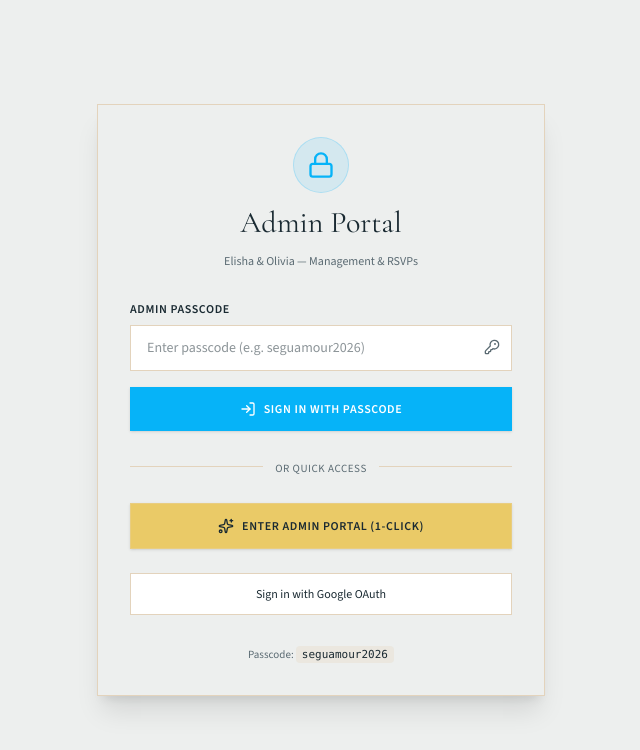
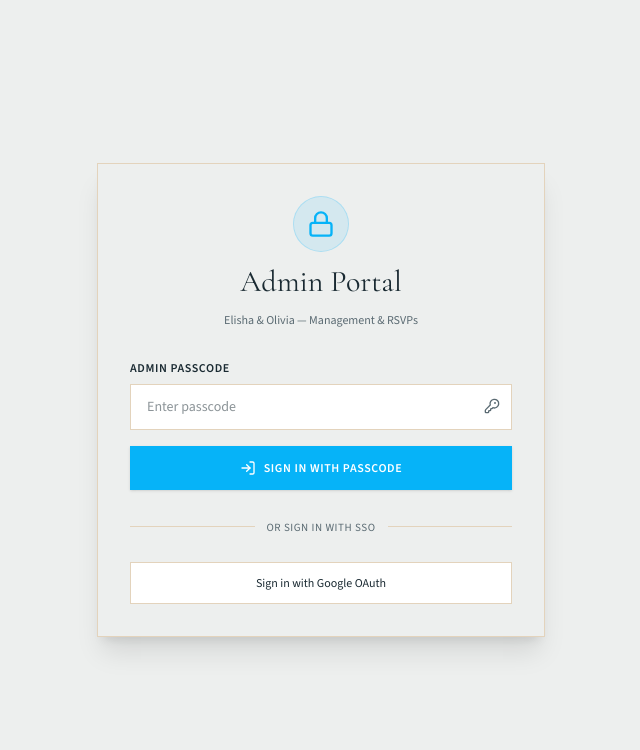
Before and after one commit to sharpshootergh/eli-and-olli, a Next.js app: page /admin/login in a window 1280 px wide. Shown: the top 750 px of the page, without its empty margins (319-959 px from the left). Built offline with nearby package versions, Linux system fonts and the light colour scheme; no server answers.

Commit message:
chmod/fix(prod): production readiness audit, admin login hardening, and build verification

```diff
--- a/app/admin/login/page.tsx
+++ b/app/admin/login/page.tsx
@@ -78,22 +78,14 @@ function LoginForm() {
     const validPasscodes = [
       'seguamour2026',
       'seguamour',
-      '2026',
-      'elishaatosagoe@gmail.com',
-      'elisha',
-      'olivia',
       (process.env.NEXT_PUBLIC_ADMIN_PASSCODE || '').toLowerCase(),
     ].filter(Boolean);
 
     if (validPasscodes.includes(input.toLowerCase())) {
       grantAdminAccess(siteConfig.primaryAdminEmail);
     } else {
-      setLocalError('Invalid passcode. Use "seguamour2026" or click Direct Access below.');
+      setLocalError('Invalid passcode. Please enter the official admin passcode.');
     }
-  };
-
-  const handleDirectAccess = () => {
-    grantAdminAccess(siteConfig.primaryAdminEmail);
   };
 
   const handleGoogleLogin = async () => {
@@ -112,7 +104,7 @@ function LoginForm() {
       setLocalError(
         err instanceof Error
           ? err.message
-          : 'Google OAuth not configured yet. Please use Passcode or Direct Access below.'
+          : 'Google OAuth error. Please use Admin Passcode above.'
       );
       setLoading(false);
     }
@@ -157,8 +149,9 @@ function LoginForm() {
                 type="password"
                 value={passcode}
                 onChange={(e) => setPasscode(e.target.value)}
-                placeholder="Enter passcode (e.g. seguamour2026)"
+                placeholder="Enter passcode"
                 className="w-full px-4 py-3 bg-white border border-wedding-brown text-sm text-wedding-ink focus:outline-none focus:border-wedding-blue pr-10"
+                required
               />
               <KeyRound className="w-4 h-4 text-wedding-muted absolute right-3 top-3.5" />
             </div>
@@ -178,19 +171,9 @@ function LoginForm() {
             <div className="w-full border-t border-wedding-brown" />
           </div>
           <span className="relative bg-wedding-white px-3 text-[11px] uppercase tracking-wider text-wedding-muted">
-            Or quick access
+            Or sign in with SSO
           </span>
         </div>
-
-        {/* 1-Click Direct Access */}
-        <button
-          type="button"
-          onClick={handleDirectAccess}
-          className="w-full py-3.5 px-6 bg-wedding-gold hover:bg-wedding-gold/90 text-wedding-ink font-semibold text-xs uppercase tracking-wider transition-colors flex items-center justify-center gap-2 shadow-sm border border-wedding-brown/30"
-        >
-          <Sparkles className="w-4 h-4 text-wedding-ink" />
-          Enter Admin Portal (1-Click)
-        </button>
 
         {/* Google OAuth Alternative */}
         <button
@@ -201,10 +184,6 @@ function LoginForm() {
         >
           {loading ? 'Redirecting…' : 'Sign in with Google OAuth'}
         </button>
-
-        <div className="pt-2 text-center text-[11px] text-wedding-muted">
-          Passcode: <code className="bg-wedding-brown/30 px-1.5 py-0.5 rounded text-wedding-ink">seguamour2026</code>
-        </div>
       </div>
     </div>
   );
```
Also changed, not shown: 1 other file (tests, documents, lock files or other folders).
